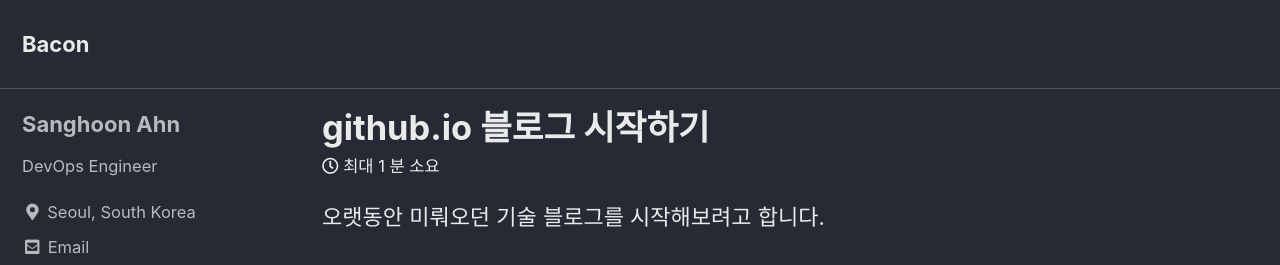
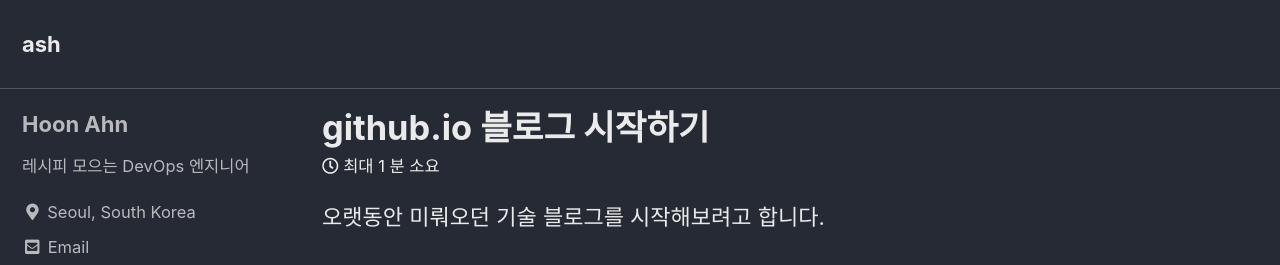
Before and after one commit to hoonahn/hoonahn.github.io, a Jekyll site: the page built from _posts/2021-08-02-first-post.md, in a window 1280 px wide. Shown: the top 265 px of the page. Built offline with Jekyll 4.4.1, drawn with Linux system fonts in a browser that asks for light colours; cached includes are drawn as plain includes.

Commit message:
Update config

```diff
--- a/_config.yml
+++ b/_config.yml
@@ -11,11 +11,11 @@ minimal_mistakes_skin    : "dark"
 
 # Site Settings
 locale                   : "ko-KR"
-title                    : "Bacon"
+title                    : "ash"
 title_separator          : "-"
 subtitle                 : # site tagline that appears below site title in masthead
 name                     : "Hoon Ahn"
-description              : "까먹기 전에 적어두는 테크 블로그"
+description              : "까먹기 전에 적어두는 테크 레시피"
 url                      : "https://hoonahn.github.io"
 baseurl                  : # the subpath of your site, e.g. "/blog"
 repository               : "hoonahn/hoonahn.github.io"
@@ -96,9 +96,9 @@ analytics:
 
 # Site Author
 author:
-  name             : "Sanghoon Ahn"
+  name             : "Hoon Ahn"
   avatar           : # path of avatar image, e.g. "/assets/images/bio-photo.jpg"
-  bio              : "DevOps Engineer"
+  bio              : "레시피 모으는 DevOps 엔지니어"
   location         : "Seoul, South Korea"
   email            : "shahn801@gmail.com"
   links:
```
